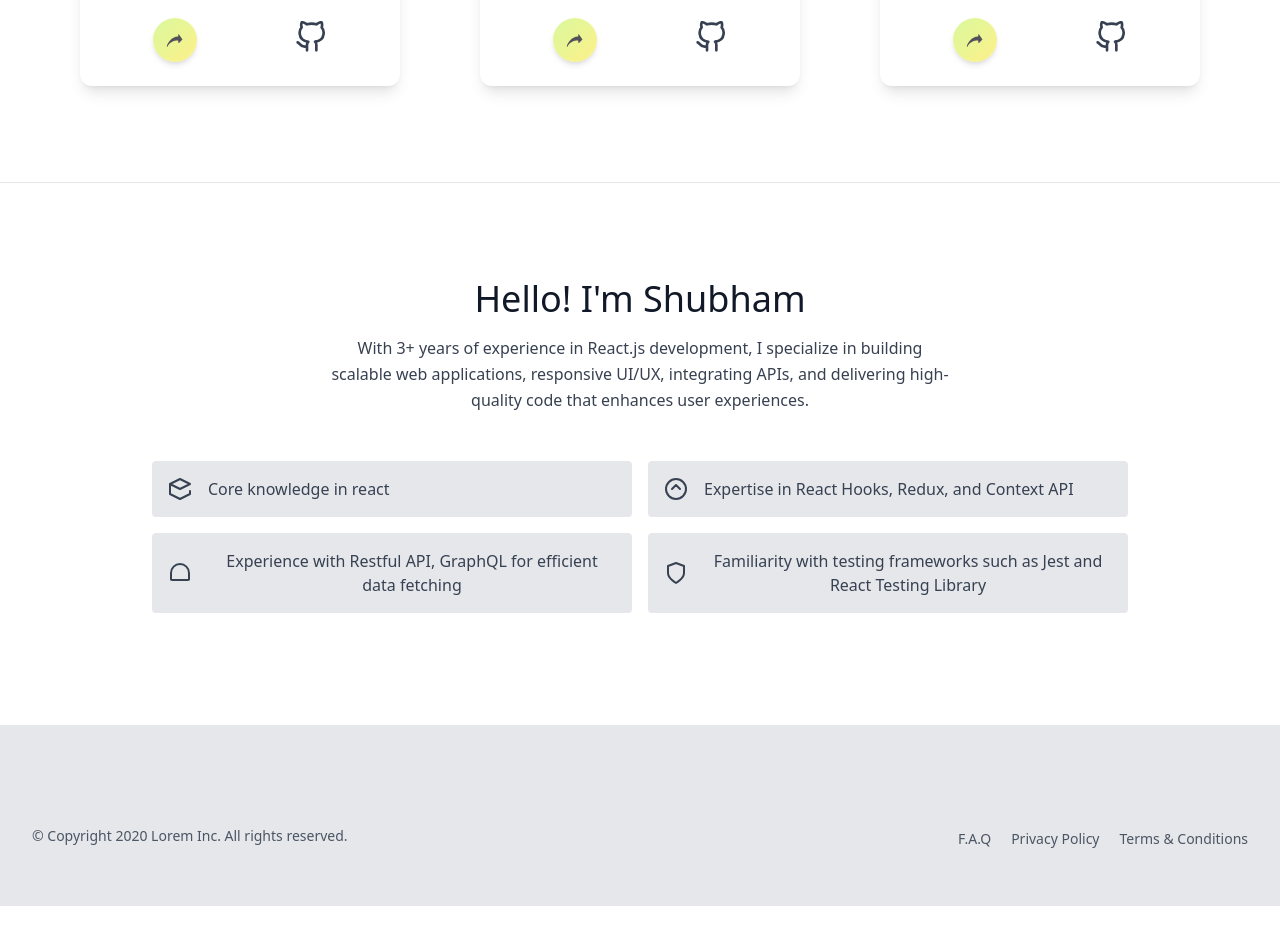
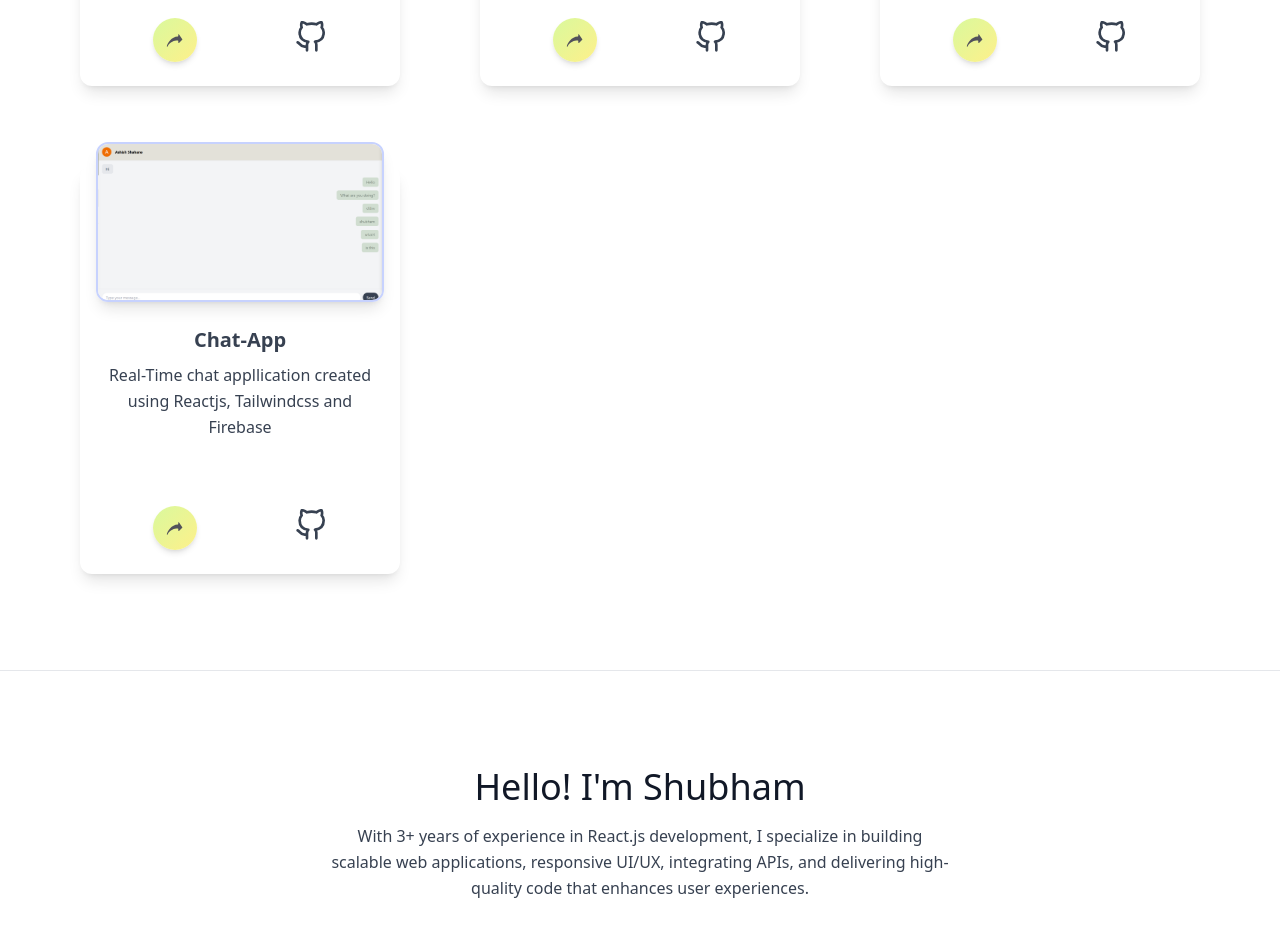
Before and after one commit to shubhamshahane1234/Portfolio, a React (Create React App) app: page / in a window 1280 px wide. Shown: the part 2760-3691 px from the top of the page. Before the commit the page ends 3666 px from the top, so only its background shows below. Built offline with nearby package versions, Linux system fonts and the light colour scheme.

Commit message:
new project changes

```diff
--- a/src/components/Projects.js
+++ b/src/components/Projects.js
@@ -48,6 +48,13 @@ const Projects = () => {
       siteImg: "images/Projects/oldnewssite.png",
       websiteLink: "https://shubhamshahane1234.github.io/news/",
       codeLink: "https://github.com/shubhamshahane1234/news",
+    },
+    {
+      title: "Chat-App",
+      desc: "Real-Time chat appllication created using Reactjs, Tailwindcss and Firebase",
+      siteImg: "images/Projects/chatapp.png",
+      websiteLink: "https://chatapp-ochre-theta.vercel.app/",
+      codeLink: "https://github.com/shubhamshahane1234/chatapp",
     },
   ];
   return (
```
Also changed, not shown: public/images/Projects/chatapp.png (added), public/images/profile/WhatsApp Image 2024-12-08 at 8.16.11 PM.jpeg (added).
